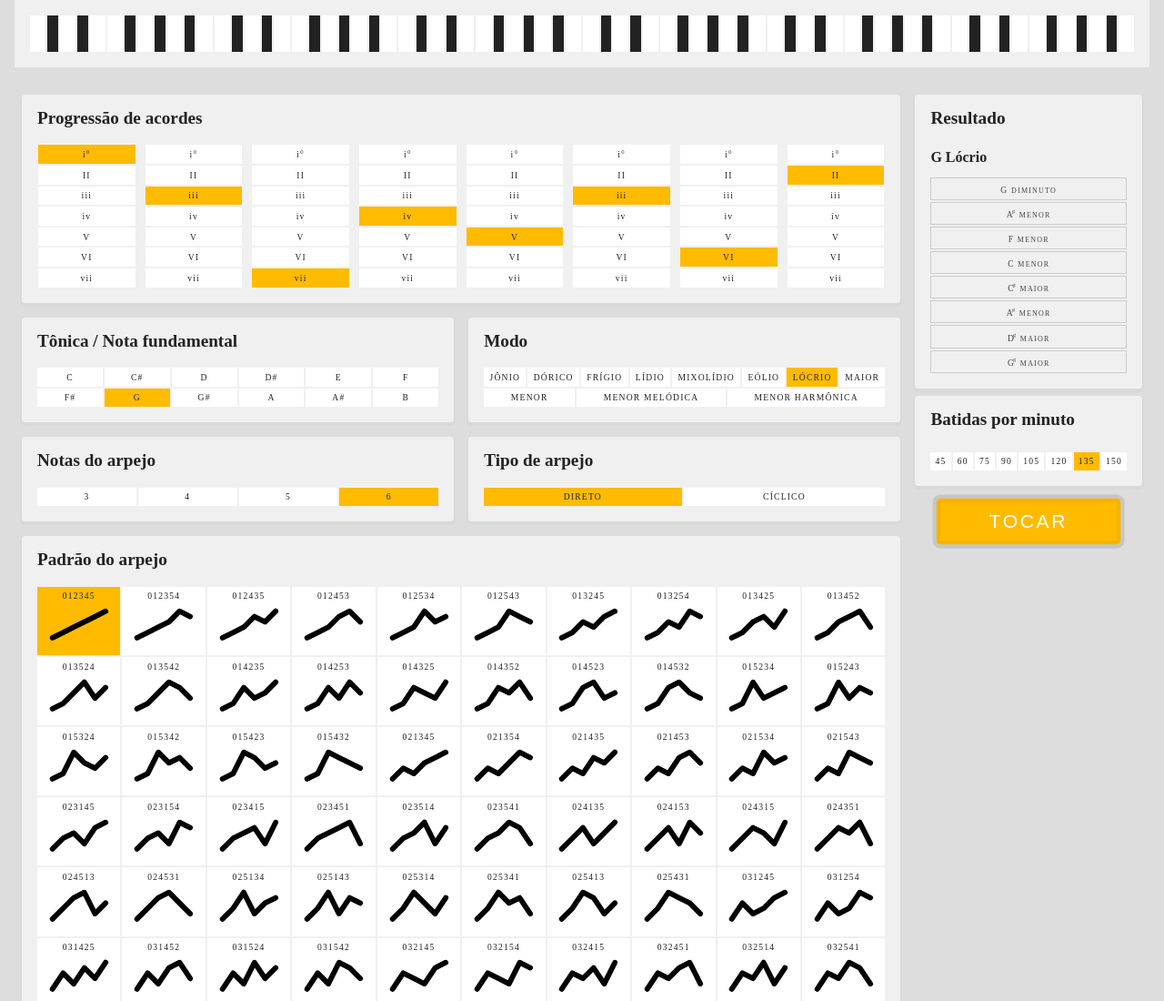
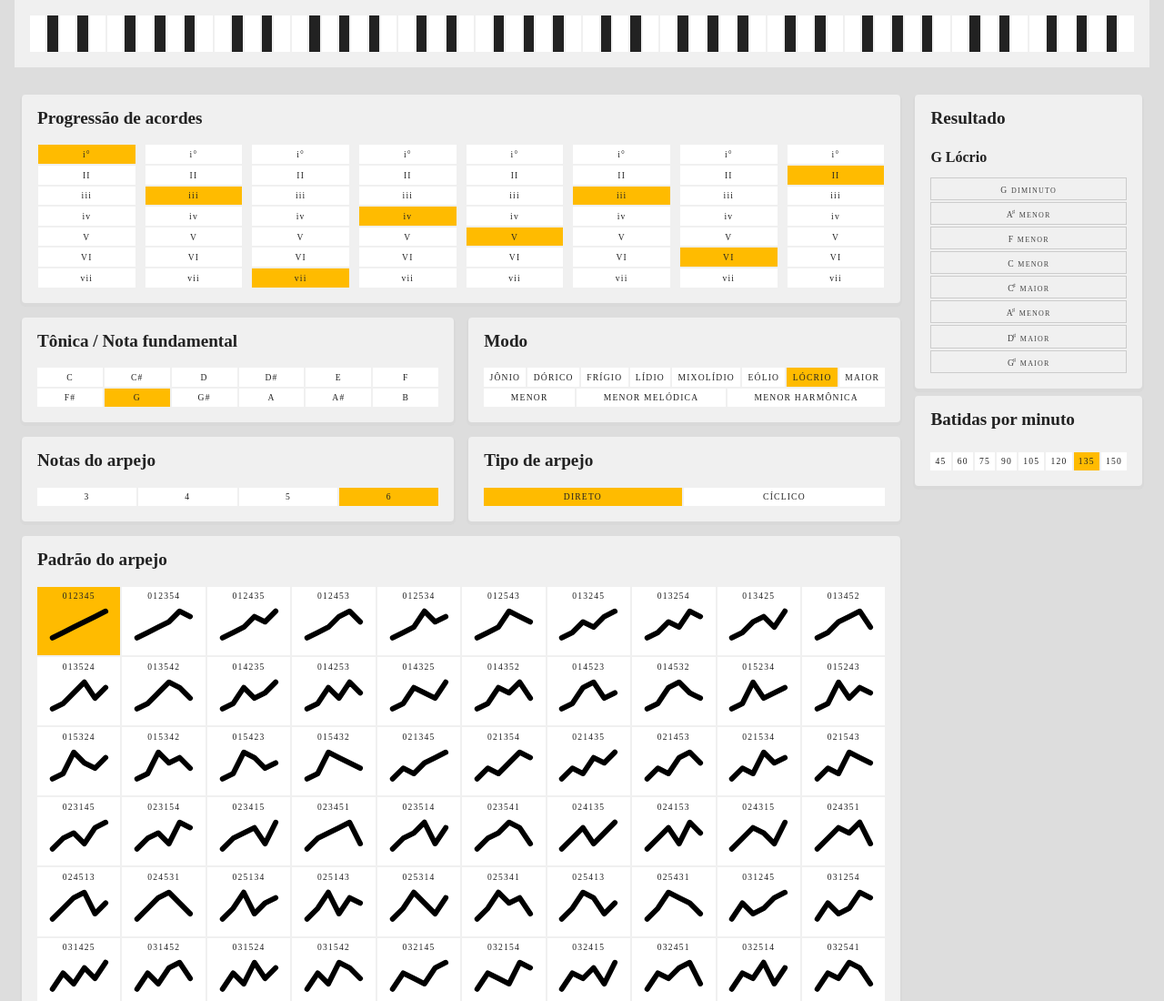
Before and after one commit to HAO-rgb2/piano-virtual, a plain HTML site: page index.html in a window 1280 px wide. Shown: the top 1100 px of the page at 91% size. Drawn offline with Linux system fonts and the light colour scheme; a script that the page names is missing.

Commit message:
Add files via upload

```diff
--- a/script.js
+++ b/script.js
@@ -352,9 +352,8 @@ class ArpPlayer {
     this._loadStepsSelector();
     this._loadTypeSelector();
     this._loadPatternSelector();
-    // Cria o botão de reprodução antes de configurar os sintetizadores.
+    this._loadSynths();
     this._loadTransport();
-    this._loadSynths();
 
     document.addEventListener('visibilitychange', () => {
       this.player.playing = true;
--- a/style.css
+++ b/style.css
@@ -273,15 +273,3 @@ svg polyline {
   stroke-linecap: round;
   stroke-linejoin: round;
 }
-
-
-/* Botão de reprodução */
-#aside > button {
-  display: block;
-  position: relative;
-  z-index: 10;
-  visibility: visible;
-  opacity: 1;
-  min-height: 44px;
-  cursor: pointer;
-}
```
